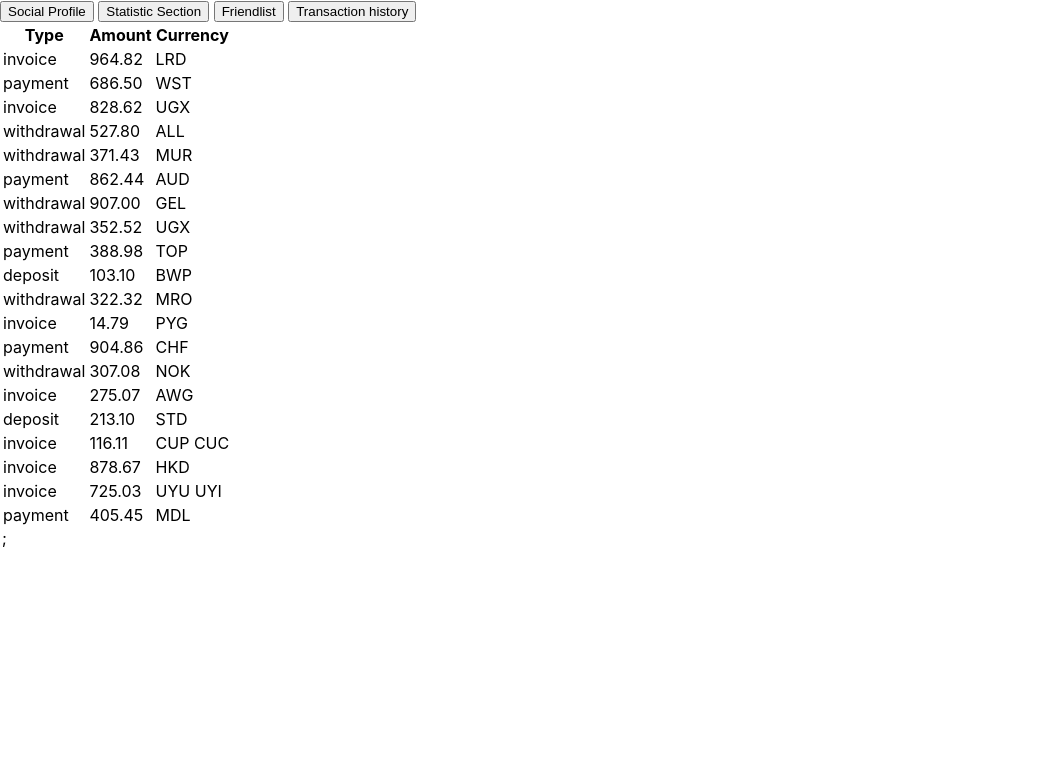
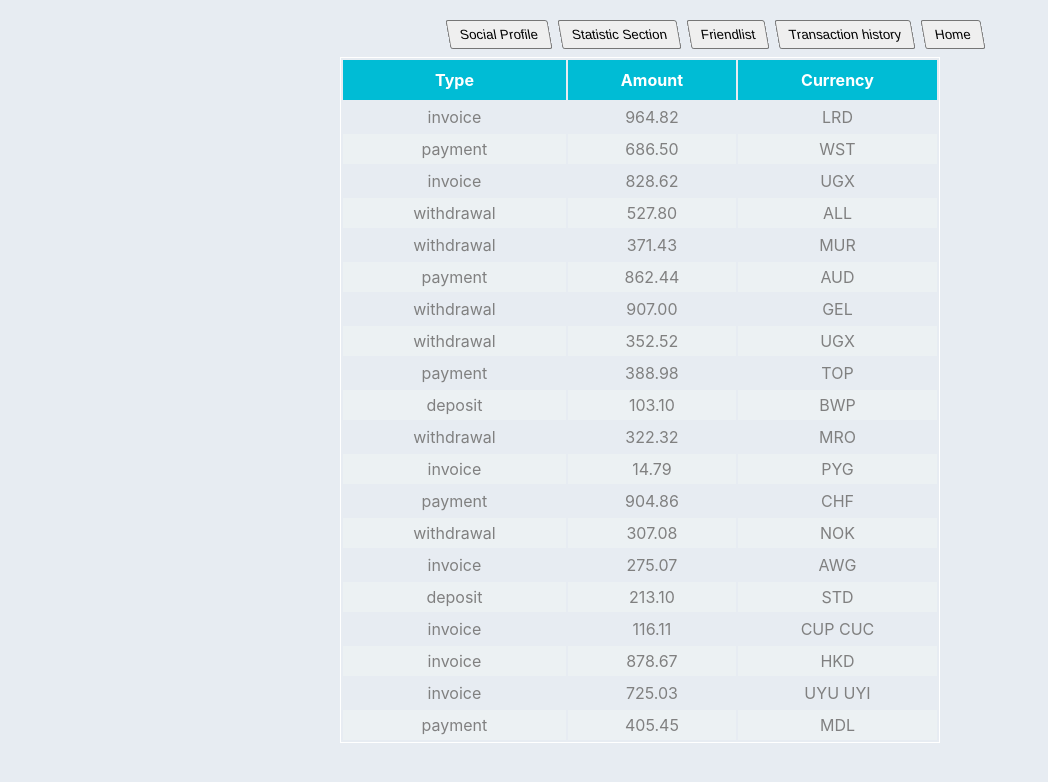
Before and after one commit to IhorKozloff/goit-react-hw-01-components, a React (Create React App) app: page / in a window 1280 px wide. Both pictures are taken after a click on the button "Transaction history". Shown: the top 782 px of the page, without its empty margins (0-1048 px from the left). Built offline with nearby package versions, Linux system fonts and the light colour scheme.

Commit message:
все готово

```diff
--- a/public/index.html
+++ b/public/index.html
@@ -59,10 +59,12 @@
   </head>
   <body>
     <noscript>You need to enable JavaScript to run this app.</noscript>
-    <button type="button" id="hwt1">Social Profile</button>
-    <button type="button" id="hwt2">Statistic Section</button>
-    <button type="button" id="hwt3">Friendlist</button>
-    <button type="button" id="hwt4">Transaction history</button>
+    <!-- <div class="btn-wrapper">
+      <button type="button" id="hwt1">Social Profile</button>
+      <button type="button" id="hwt2">Statistic Section</button>
+      <button type="button" id="hwt3">Friendlist</button>
+      <button type="button" id="hwt4">Transaction history</button>
+    </div> -->
     <div id="root"></div>
     <!--
       This HTML file is a template.
--- /dev/null
+++ b/src/components/Btn-set/btn-set.jsx
@@ -0,0 +1,14 @@
+import { BtnWrapper } from 'components/Btn-set/btn-set.styled';
+
+
+
+export const BtnSet = () =>
+(
+    <BtnWrapper className="btn-wrapper">
+      <button type="button" id="hwt1">Social Profile</button>
+      <button type="button" id="hwt2">Statistic Section</button>
+      <button type="button" id="hwt3">Friendlist</button>
+      <button type="button" id="hwt4">Transaction history</button>
+      <button type="button" id="hwt5">Home</button>
+    </BtnWrapper>
+);
--- /dev/null
+++ b/src/components/Btn-set/btn-set.styled.jsx
@@ -0,0 +1,21 @@
+import styled from '@emotion/styled';
+
+export const BtnWrapper = styled.div`
+    display: flex;
+    justify-content: center;
+    padding-top: 20px;
+    position: absolute;
+    top: 0;
+    left: 35%;
+    button {
+        padding: 5px 10px;
+        margin-right: 10px;
+        transform: skew(10deg);
+        cursor: pointer;
+        :hover {
+            box-shadow: -1px 4px 6px 0px rgba(0,0,0,0.75);
+            transform: skew(10deg) scale(1.1);
+
+        };
+    }
+`;
--- /dev/null
+++ b/src/components/TransactionsHistory/transaction-history.styled.jsx
@@ -0,0 +1,29 @@
+import styled from '@emotion/styled';
+
+export const TransactionTable = styled.table`
+    width: 600px;
+    border: 1px solid #FFF;
+    margin: 0;
+    padding: 0;
+`;
+export const TransactionTableHead = styled.thead`
+    background-color: #00bcd5;
+    color: #FFF;
+`;
+export const TransactionTableHeadItem = styled.th`
+    padding: 10px 0;
+`;
+
+export const TransactionTableRow = styled.tr`
+    :nth-child(2n) {
+        background-color: #ecf1f3;
+    }
+    border: 1px solid black;
+`;
+export const TransactionTableItem = styled.td`
+    // background-color: #00bcd5;
+    color: gray;
+    text-align: center;
+    padding: 5px 0;
+
+`;
--- a/src/components/TransactionsHistory/transactions-history.jsx
+++ b/src/components/TransactionsHistory/transactions-history.jsx
@@ -1,25 +1,27 @@
+import { TransactionTable, TransactionTableHead, TransactionTableHeadItem, TransactionTableRow, TransactionTableItem } from 'components/TransactionsHistory/transaction-history.styled';
+
 export const TransactionHistory = ({items}) =>
 (
-    <table className="transaction-history">
-        <thead>
+    <TransactionTable className="transaction-history">
+        <TransactionTableHead>
             <tr>
-                <th>Type</th>
-                <th>Amount</th>
-                <th>Currency</th>
+                <TransactionTableHeadItem>Type</TransactionTableHeadItem>
+                <TransactionTableHeadItem>Amount</TransactionTableHeadItem>
+                <TransactionTableHeadItem>Currency</TransactionTableHeadItem>
             </tr>
-        </thead>
+        </TransactionTableHead>
 
         <tbody>
             { items.map(item => {
                 return (
-                    <tr key={item.id}>
-                        <td>{item.type}</td>
-                        <td>{item.amount}</td>
-                        <td>{item.currency}</td>
-                    </tr>
+                    <TransactionTableRow key={item.id}>
+                        <TransactionTableItem>{item.type}</TransactionTableItem>
+                        <TransactionTableItem>{item.amount}</TransactionTableItem>
+                        <TransactionTableItem>{item.currency}</TransactionTableItem>
+                    </TransactionTableRow>
                 )
                 })
-            };
+            }
         </tbody>
-    </table>
+    </TransactionTable>
 );
--- a/src/index.css
+++ b/src/index.css
@@ -12,4 +12,5 @@ body {
 code {
   font-family: source-code-pro, Menlo, Monaco, Consolas, 'Courier New',
     monospace;
+
 }
--- a/src/index.js
+++ b/src/index.js
@@ -9,39 +9,20 @@ import data from 'components/Statistics/statistic-data.json';
 import friendsData from 'components/FriendList/friends.json';
 import transactionData from 'components/TransactionsHistory/transactions.json';
 
+import { BtnSet } from 'components/Btn-set/btn-set';
 import { Main } from 'components/globalStyles.styled';
 import { Profile } from 'components/SocialProfile/social-profile';
 import { Statistic } from 'components/Statistics/statistics';
 import { FriendList } from 'components/FriendList/friends-list';
 import { TransactionHistory } from 'components/TransactionsHistory/transactions-history';
 
-const refs = {
-  root: document.querySelector('#root'),
-  btnHwt1El: document.querySelector('#hwt1'),
-  btnHwt2El: document.querySelector('#hwt2'),
-  btnHwt3El: document.querySelector('#hwt3'),
-  btnHwt4El: document.querySelector('#hwt4'),
-
-};
-
-ReactDOM.render(
-  <React.StrictMode>
-    <App />
-  </React.StrictMode>,
-  document.getElementById('root')
-);
-
-// If you want to start measuring performance in your app, pass a function
-// to log results (for example: reportWebVitals(console.log))
-// or send to an analytics endpoint. Learn more: https://bit.ly/CRA-vitals
-reportWebVitals();
-
-
-
+let refs = {};
 //// 1 ///////
 function onbtnHwt1 () {
   ReactDOM.render(
+    <React.StrictMode>
       <Main>
+        <BtnSet></BtnSet>
         <Profile
           userAvatar={user.avatar}
           userName={user.username}
@@ -51,39 +32,76 @@ function onbtnHwt1 () {
           userViews={user.stats.views}
           userLikes={user.stats.likes}
         />
-  </Main>, refs.root);
+      </Main>
+    </React.StrictMode>, document.getElementById('root')
+  );
 };
-
-refs.btnHwt1El.addEventListener('click', onbtnHwt1);
-
-
 ///// 2 ////////
 function onbtnHwt2 () {
   ReactDOM.render(
+    <React.StrictMode>
       <Main>
+        <BtnSet></BtnSet>
         <Statistic statsData={data}/>
-  </Main>, refs.root);
+      </Main>
+    </React.StrictMode>, document.getElementById('root')
+  );
 };
+///// 3 ////////
+function onbtnHwt3 () {
+  ReactDOM.render(
+    <React.StrictMode>
+      <Main>
+        <BtnSet></BtnSet>
+        <FriendList friends={friendsData}/>
+      </Main>
+    </React.StrictMode>, document.getElementById('root')
+  );
+};
+///// 4 ////////
+function onbtnHwt4 () {
+  ReactDOM.render(
+    <React.StrictMode>
+      <Main>
+        <BtnSet></BtnSet>
+        <TransactionHistory items={transactionData}/>
+      </Main>
+    </React.StrictMode>, document.getElementById('root')
+  );
 
-refs.btnHwt2El.addEventListener('click', onbtnHwt2);
+};
 
 
 
-///// 3 ////////
-function onbtnHwt3 () {
+function onStart () {
   ReactDOM.render(
+    <React.StrictMode>
+
       <Main>
-    <FriendList friends={friendsData}/>
-  </Main>, refs.root);
+        <BtnSet></BtnSet>
+        <App />
+      </Main>
+    </React.StrictMode>,
+    document.getElementById('root')
+  );
+
+  refs = {
+    root: document.querySelector('#root'),
+    btnHwt1El: document.querySelector('#hwt1'),
+    btnHwt2El: document.querySelector('#hwt2'),
+    btnHwt3El: document.querySelector('#hwt3'),
+    btnHwt4El: document.querySelector('#hwt4'),
+    btnHwt5El: document.querySelector('#hwt5'),
+
   };
-
+};
+onStart();
+// If you want to start measuring performance in your app, pass a function
+// to log results (for example: reportWebVitals(console.log))
+// or send to an analytics endpoint. Learn more: https://bit.ly/CRA-vitals
+reportWebVitals();
+refs.btnHwt1El.addEventListener('click', onbtnHwt1);
+refs.btnHwt2El.addEventListener('click', onbtnHwt2);
 refs.btnHwt3El.addEventListener('click', onbtnHwt3);
-
-///// 4 ////////
-function onbtnHwt4 () {
-  ReactDOM.render(<TransactionHistory
-    items={transactionData}
-  />, refs.root);
-};
-
 refs.btnHwt4El.addEventListener('click', onbtnHwt4);
+refs.btnHwt5El.addEventListener('click', onStart);
```
Also changed, not shown: src/components/FriendList/friends-list.jsx (line endings or trailing spaces), src/components/SocialProfile/social-profile.jsx (line endings or trailing spaces). Lines whose indentation alone changed are shown as unchanged.
